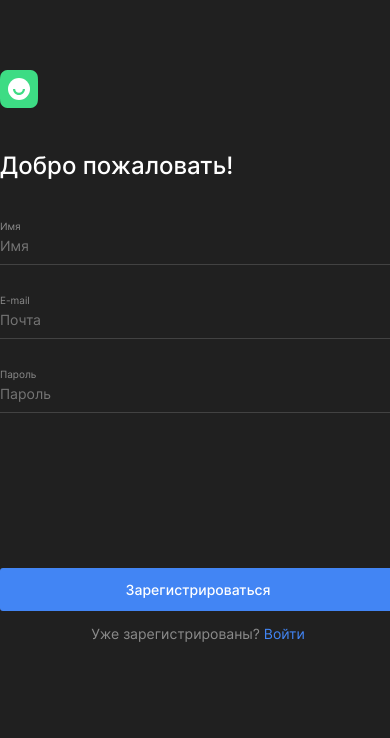
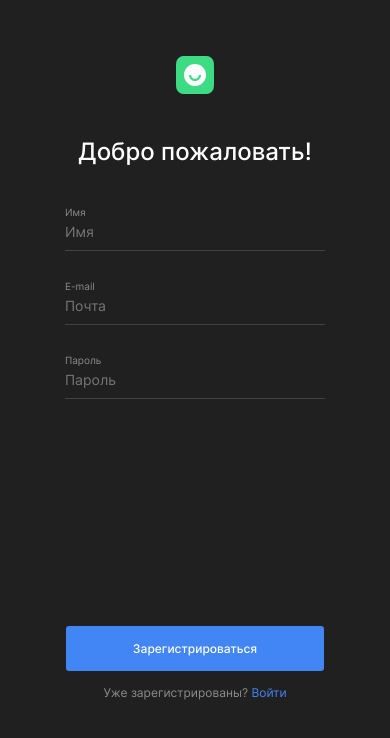
Before and after one commit to Wardenclock1759/movies-explorer-frontend, a React (Create React App) app: page /signup in a window 390 px wide. Shown: the top 738 px of the page. Built offline with nearby package versions, Linux system fonts and the light colour scheme.

Commit message:
feat: added adaptive layout for the signup page

```diff
--- a/src/components/Register/Register.css
+++ b/src/components/Register/Register.css
@@ -86,6 +86,10 @@
   cursor: pointer;
 }
 
+.register__submit:hover {
+  opacity: 0.8;
+}
+
 .register__text {
   color: #8B8B8B;
   text-align: center;
@@ -99,3 +103,48 @@
   color: #4285F4;
   cursor: pointer;
 }
+
+.register__text_link:hover {
+  opacity: 0.8;
+}
+
+@media screen and (max-width: 500px) {
+  .register {
+    margin: 56px auto 30px;
+    width: 260px;
+  }
+
+  .register__logo {
+    padding: 0;
+    align-self: center;
+  }
+
+  .register__title {
+    margin: 40px 0;
+    align-self: center;
+  }
+
+  .register__form {
+    width: 260px;
+  }
+
+  .register__input:focus + .register__line {
+    border-bottom: 1px solid #4285F4;
+  }
+
+  .register__submit {
+    margin-top: 222px;
+    padding: 15px 67px;
+    font-size: 12px;
+  }
+
+  .register__text {
+    margin: 14px 0 0;
+    font-size: 12px;
+  }
+
+  .register__text_link {
+    color: #4285F4;
+    cursor: pointer;
+  }
+}
```
